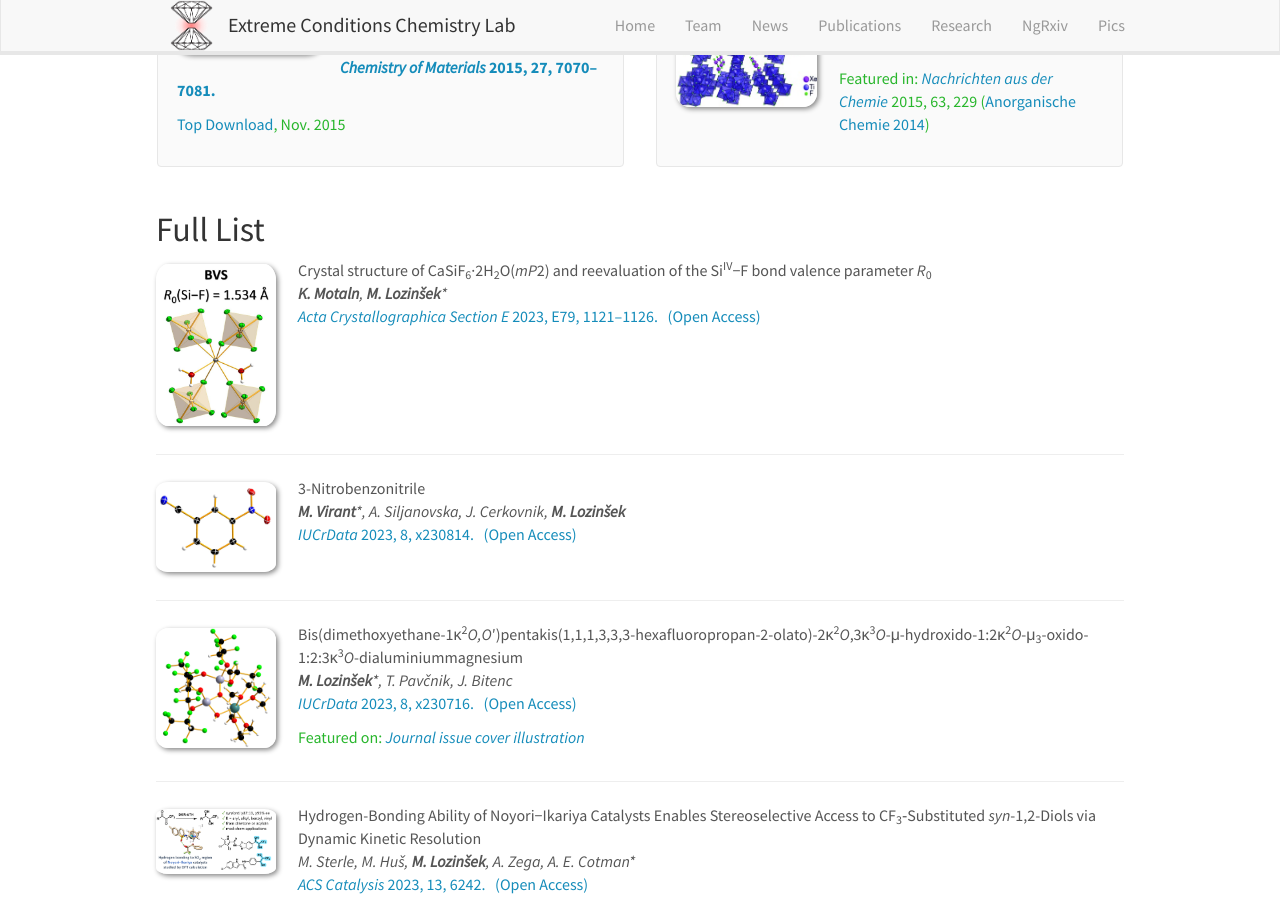
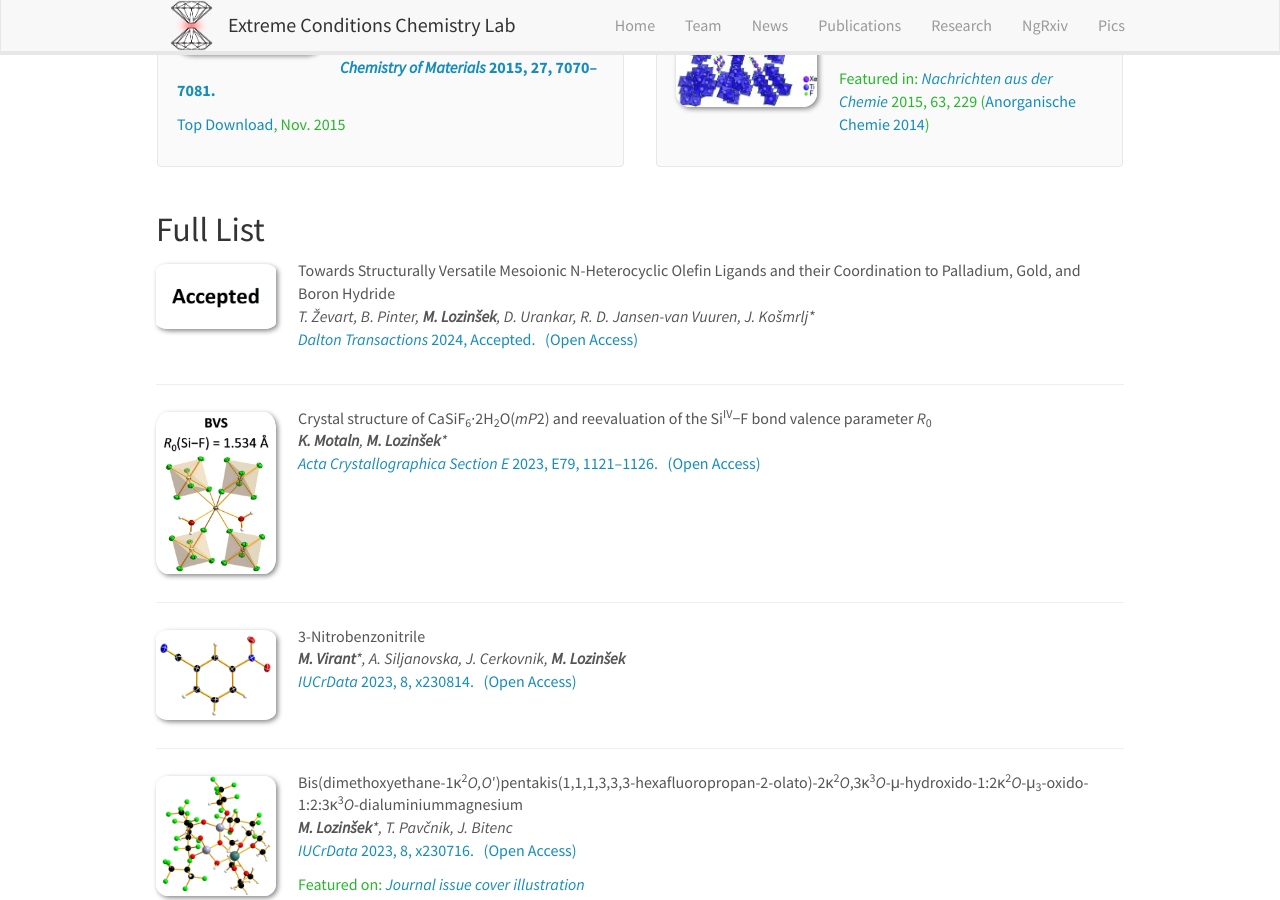
Before and after one commit to eccl-jsi/eccl-jsi.github.io, a Jekyll site: the page built from _pages/publications.md, in a window 1280 px wide and 900 px high, scrolled down 1353 px. Built offline with Jekyll 4.4.1, drawn with Linux system fonts in a browser that asks for light colours; nearby versions of some CDN libraries.

Commit message:
Update publist.yml

```diff
--- a/_data/publist.yml
+++ b/_data/publist.yml
@@ -1,4 +1,13 @@
 ---
+-
+  authors: "T. Ževart, B. Pinter, <b>M. Lozinšek</b>, D. Urankar, R. D. Jansen-van Vuuren, J. Košmrlj*"
+  description: ""
+  highlight: 0
+  image: Accepted.jpg
+  link:
+    display: "<i>Dalton Transactions</i> 2024, Accepted. &nbsp;&nbsp;(Open Access)"
+    url: "https://doi.org/10.1039/D4DT00195H"
+  title: "Towards Structurally Versatile Mesoionic N-Heterocyclic Olefin Ligands and their Coordination to Palladium, Gold, and Boron Hydride"
 -
   authors: "<b>K. Motaln</b>, <b>M. Lozinšek</b>*"
   description: ""
```
